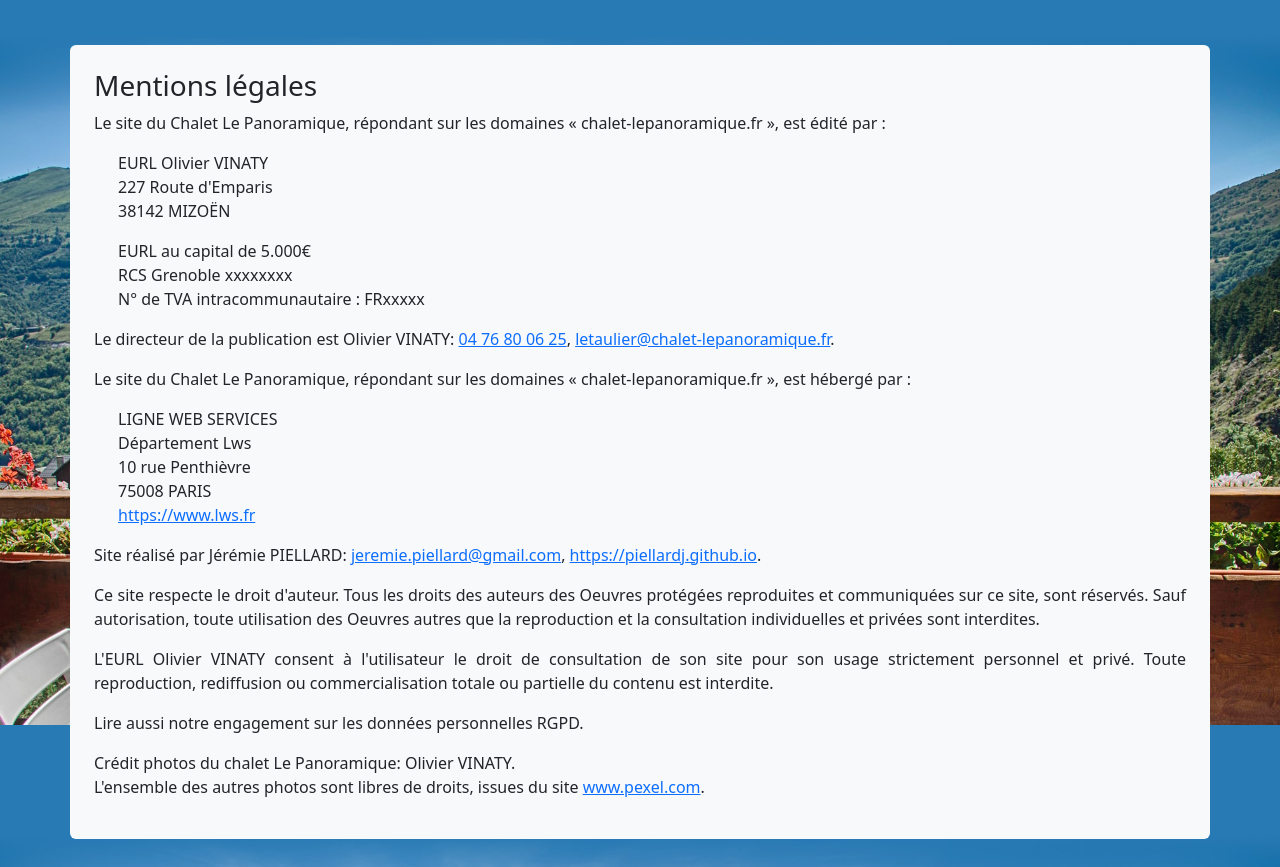
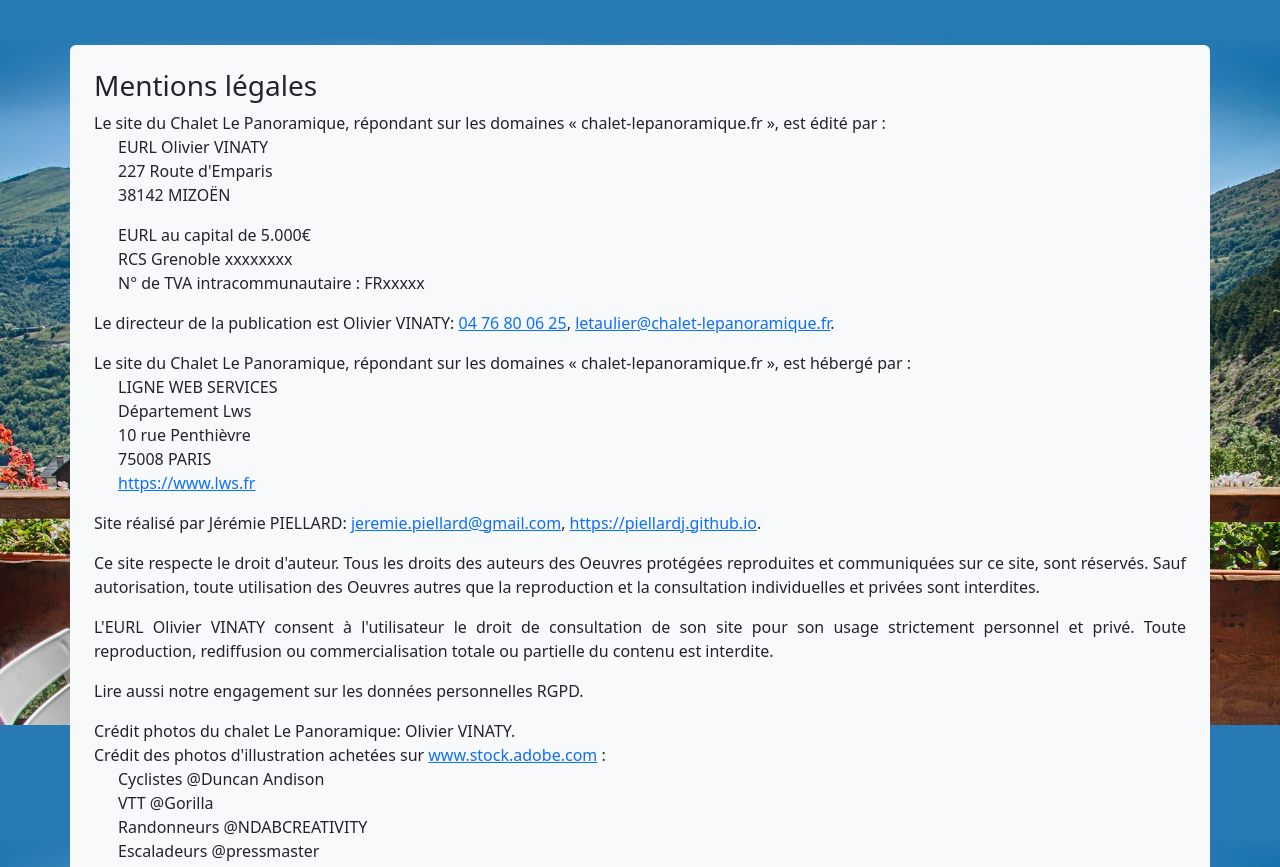
Before and after one commit to piellardj/chalet-lepanoramique, a website: page bootstrap/dist/mentions-legales.html in a window 1280 px wide. Shown: the part 75-942 px from the top of the page. Drawn offline with Linux system fonts and the light colour scheme.

Commit message:
crédits photo

```diff
--- a/bootstrap/dist/mentions-legales.html
+++ b/bootstrap/dist/mentions-legales.html
@@ -28,20 +28,20 @@
         <section>
             <h3>Mentions légales</h3>
             <p>
-                Le site du Chalet Le Panoramique, répondant sur les domaines « chalet-lepanoramique.fr », est édité par :
-            <div class="px-4">
+                Le site du Chalet Le Panoramique, répondant sur les domaines « chalet-lepanoramique.fr », est édité par :<br />
+                <span class="px-4 d-inline-block">
                     EURL Olivier VINATY<br />
                     227 Route d'Emparis<br />
                     38142 MIZOËN
-            </div>
+                </span>
             </p>
 
             <p>
-            <div class="px-4">
+                <span class="px-4 d-inline-block">
                     EURL au capital de 5.000€<br />
                     RCS Grenoble xxxxxxxx<br />
                     N° de TVA intracommunautaire : FRxxxxx
-            </div>
+                </span>
             </p>
 
             <p>
@@ -50,14 +50,14 @@
             </p>
 
             <p>
-                Le site du Chalet Le Panoramique, répondant sur les domaines « chalet-lepanoramique.fr », est hébergé par :
-            <div class="px-4">
+                Le site du Chalet Le Panoramique, répondant sur les domaines « chalet-lepanoramique.fr », est hébergé par :<br />
+                <span class="px-4 d-inline-block">
                     LIGNE WEB SERVICES<br />
                     Département Lws<br />
                     10 rue Penthièvre<br />
                     75008 PARIS<br />
                     <a href="https://www.lws.fr">https://www.lws.fr</a>
-            </div>
+                </span>
             </p>
 
             <p>
@@ -77,7 +77,15 @@
 
             <p>
                 Crédit photos du chalet Le Panoramique: Olivier VINATY.<br />
-                L'ensemble des autres photos sont libres de droits, issues du site <a href="https://www.pexel.com">www.pexel.com</a>.
+                Crédit des photos d'illustration achetées sur <a href="https://www.stock.adobe.com">www.stock.adobe.com</a> :<br />
+                <span class="px-4 d-inline-block">
+                    Cyclistes @Duncan Andison<br />
+                    VTT @Gorilla<br />
+                    Randonneurs @NDABCREATIVITY<br />
+                    Escaladeurs @pressmaster<br />
+                    Skieurs @goodluz<br />
+                    Motards @nguyen
+                </span>
             </p>
         </section>
     </main>
```
Lines whose indentation alone changed are shown as unchanged.
